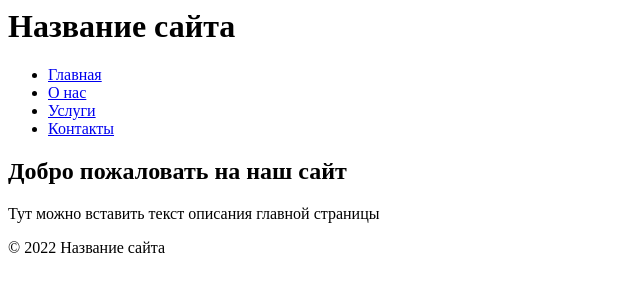
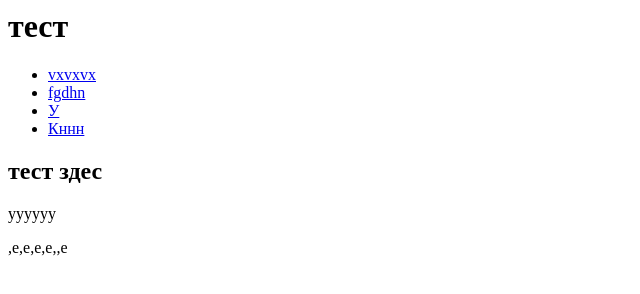
Before and after one commit to memebaby/site, a plain HTML site: page index.html in a window 1280 px wide. Shown: the whole page, without its empty margins (0-640 px from the left). Drawn offline with Linux system fonts and the light colour scheme.

Commit message:
Update index.html

```diff
--- a/index.html
+++ b/index.html
@@ -1,26 +1,26 @@
 <html>
   <head>
     <meta charset="utf-8">
-    <title></title>
+    <title>тест</title>
   </head>
   <body>
       <header>
-    <h1>Название сайта</h1>
+    <h1>тест</h1>
     <nav>
       <ul>
-        <li><a href="index.html">Главная</a></li>
-        <li><a href="about.html">О нас</a></li>
-        <li><a href="services.html">Услуги</a></li>
-        <li><a href="contact.html">Контакты</a></li>
+        <li><a href="make.html">vxvxvx</a></li>
+        <li><a href="amake.html">fgdhn</a></li>
+        <li><a href="make.html">У</a></li>
+        <li><a href="make.html">Кннн</a></li>
       </ul>
     </nav>
   </header>
   <main>
-    <h2>Добро пожаловать на наш сайт</h2>
-    <p>Тут можно вставить текст описания главной страницы</p>
+    <h2>тест здес</h2>
+    <p>yyyyyy</p>
   </main>
   <footer>
-    <p>© 2022 Название сайта</p>
+    <p>,e,e,e,e,,e</p>
   </footer>
   </body>
 </html>
```
